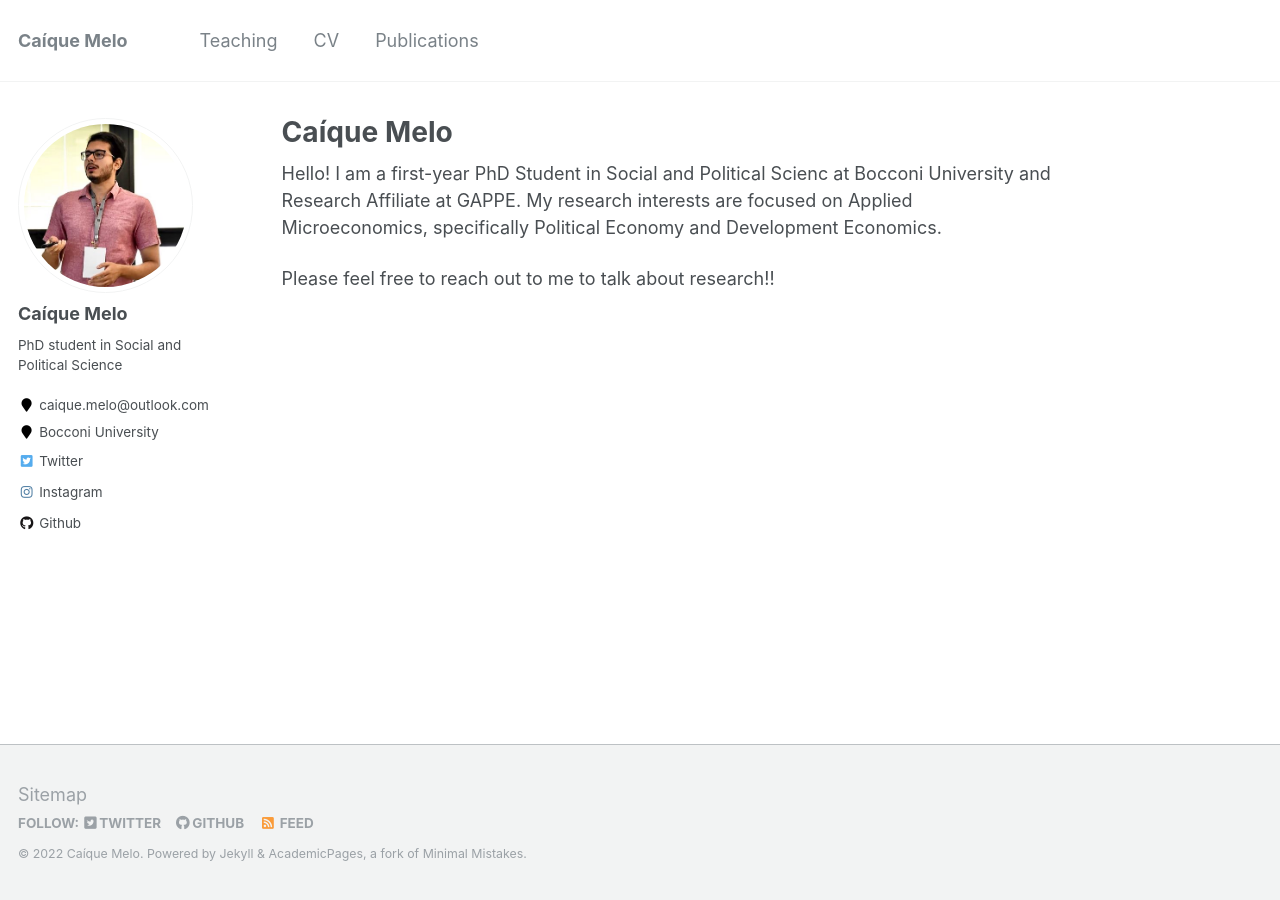
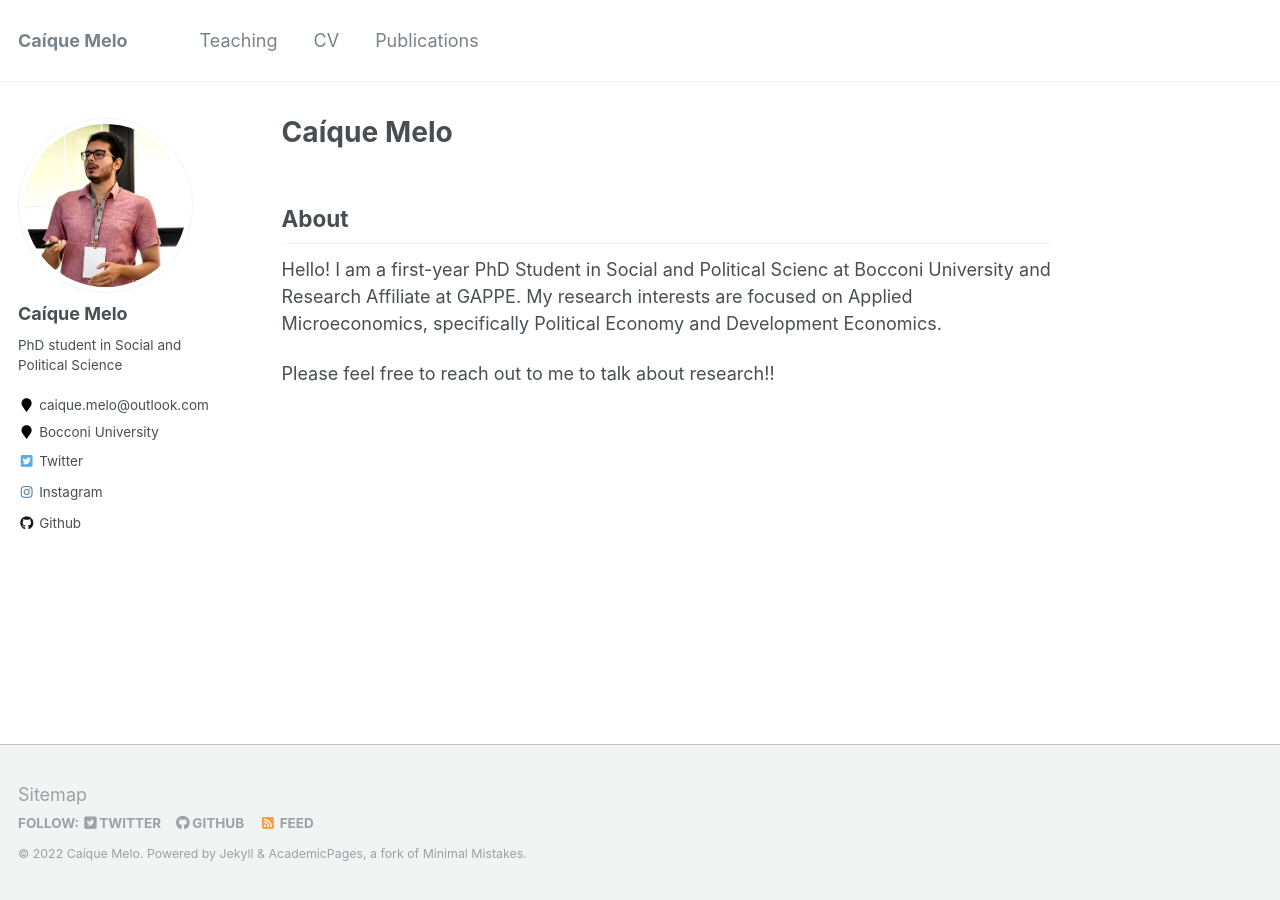
Before and after one commit to caiquemelo/caiquemelo.github.io, a Jekyll site: the page built from _pages/about.md, in a window 1280 px wide. Built offline with Jekyll 4.4.1, drawn with Linux system fonts in a browser that asks for light colours.

Commit message:
Update about.md

```diff
--- a/_pages/about.md
+++ b/_pages/about.md
@@ -8,6 +8,8 @@ redirect_from:
   - about.html
 ---
 
+## About
+
 Hello! I am a first-year PhD Student in Social and Political Scienc  at Bocconi University and Research Affiliate at GAPPE. My research interests are focused on Applied Microeconomics, specifically Political Economy and Development Economics.
 
 Please feel free to reach out to me to talk about research!!
```
